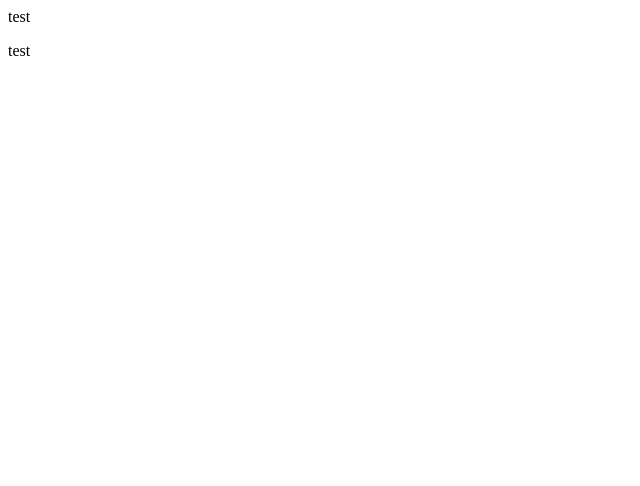
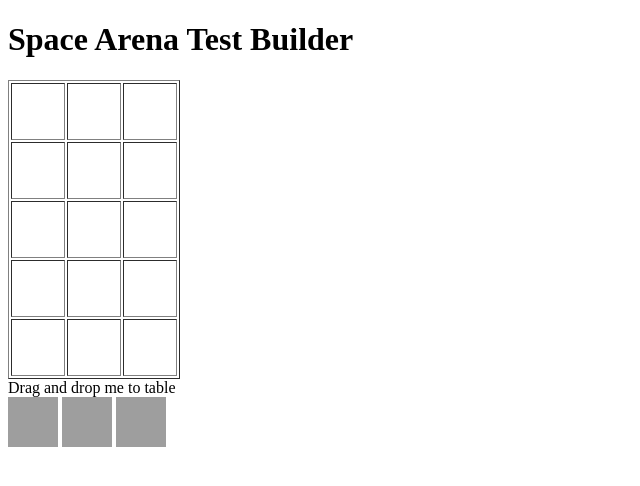
Before and after one commit to ZacharyLaw/Zak, a plain HTML site: page docs/index.html in a window 1280 px wide. Shown: the whole page, without its empty margins (0-640 px from the left). Drawn offline with nearby package versions, Linux system fonts and the light colour scheme; grey boxes are pictures that could not be loaded.

Commit message:
Update index.html

```diff
--- a/docs/index.html
+++ b/docs/index.html
@@ -1,2 +1,67 @@
-<p>test</p>
-<p>test</p>
+<!DOCTYPE html>
+<html>
+<head>
+<style>
+table th,table td{
+	height: 53px;
+	width: 50px;
+}
+</style>
+<script src="https://ajax.googleapis.com/ajax/libs/jquery/3.5.1/jquery.min.js"></script>
+<script type="text/javascript">
+$(document).ready(function() {
+    $('.event').on("dragstart", function(event) {
+      var dt = event.originalEvent.dataTransfer;
+      dt.setData('Text', $(this).attr('id'));
+    });
+    $('table td').on("dragenter dragover drop", function(event) {
+      event.preventDefault();
+      if (event.type === 'drop') {
+        var data = event.originalEvent.dataTransfer.getData('Text', $(this).attr('id'));
+        de = $('#' + data).clone();
+        de.appendTo($(this));
+      };
+    });
+  })
+
+</script>
+</head>
+<body>
+<h1>Space Arena Test Builder</h1>
+<table id="#our_table"  border="1">
+  <tr>
+  <td></td>
+  <td></td>
+  <td></td>
+  </tr>
+  <tr>
+  <td></td>
+  <td></td>
+  <td></td>
+  </tr>
+  <tr>
+    <td></td>
+    <td></td>
+    <td></td>
+    </tr>
+    <tr>
+      <td></td>
+      <td></td>
+      <td></td>
+      </tr>
+      <tr>
+        <td></td>
+        <td></td>
+        <td></td>
+        </tr>
+  </table>
+
+<div class="module">
+Drag and drop me to table<br>
+  <img src="https://cdn.discordapp.com/attachments/424034780200566785/734804707209511032/chaingun.png" width="50" height="50" class="event" id="chaingun" draggable="true">
+  <img src="https://cdn.discordapp.com/attachments/424034780200566785/734805407637438485/smallreactor.png" width="50" height="50" class="event" id="smallreactor" draggable="true">
+  <img src="https://cdn.discordapp.com/attachments/424034780200566785/734805127747207178/smalliondrive.png" width="50" height="50" class="event" id="smalliondrive" draggable="true">
+
+</div>
+</body>
+</html>
```
